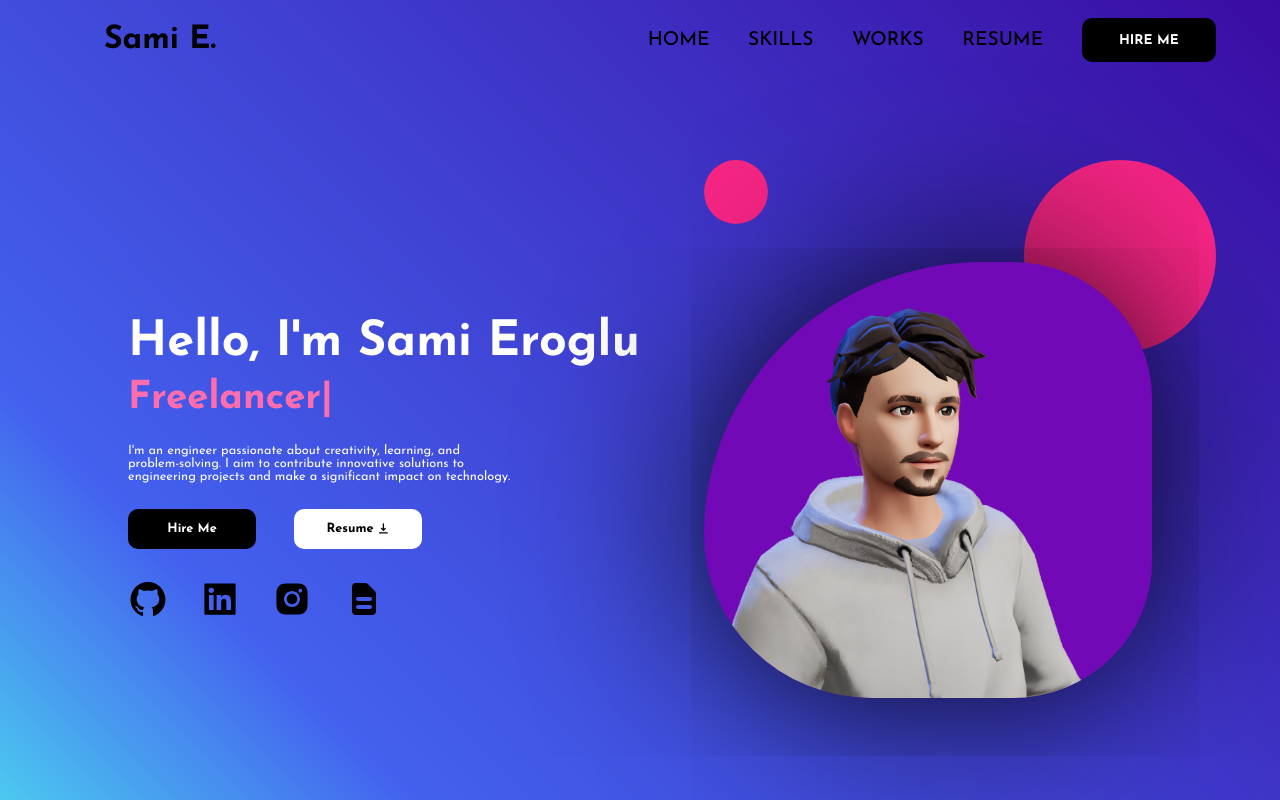
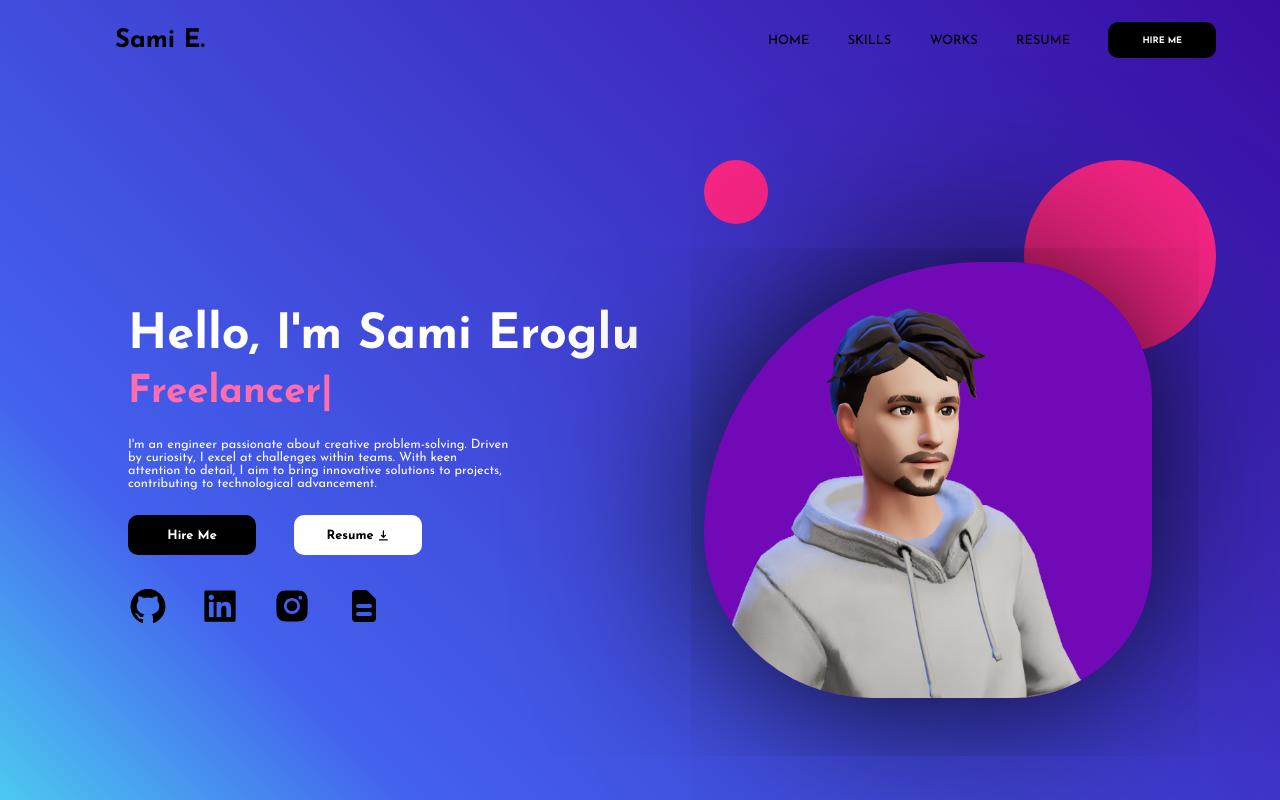
Before and after one commit to Alishbz/my_website, a React (Create React App) app: page / in a window 1280 px wide. Shown: the top 800 px of the page. Built offline with nearby package versions, Linux system fonts and the light colour scheme.

Commit message:
minor changes

```diff
--- a/src/contact/Contact.js
+++ b/src/contact/Contact.js
@@ -86,7 +86,7 @@ function Contact() {
 									justifyContent: "center",
 									alignItems: "center",
 									gap: ".5vw",
-									color: "black",
+									color: "#CE85FF",
 								}}
 							>
 								<BiLogoTelegram size={40} />
@@ -109,7 +109,7 @@ function Contact() {
 									justifyContent: "center",
 									alignItems: "center",
 									gap: ".5vw",
-									color: "black",
+									color: "#CE85FF",
 								}}
 							>
 								<IoLogoWhatsapp size={40} />
@@ -132,7 +132,7 @@ function Contact() {
 									justifyContent: "center",
 									alignItems: "center",
 									gap: ".5vw",
-									color: "black",
+									color: "#CE85FF",
 								}}
 							>
 								<AiFillInstagram size={40} />
--- a/src/home/Home.js
+++ b/src/home/Home.js
@@ -39,9 +39,10 @@ function Home() {
 				</div>
 				<div className="aboutme" data-aos="fade-up">
 					<p>
-						I'm an engineer passionate about creativity, learning, and
-						problem-solving. I aim to contribute innovative solutions to
-						engineering projects and make a significant impact on technology.
+						I'm an engineer passionate about creative problem-solving. Driven by
+						curiosity, I excel at challenges within teams. With keen attention
+						to detail, I aim to bring innovative solutions to projects,
+						contributing to technological advancement.
 					</p>
 				</div>
 				<div className="buttons" data-aos="fade-up">
--- a/src/home/home.css
+++ b/src/home/home.css
@@ -103,7 +103,8 @@
 	height: 10vh;
 	display: flex;
 	flex-direction: row;
-	justify-content: space-between;
+	justify-content: flex-start;
+	gap: 2.5vw;
 	align-items: center;
 }
 .icon1 {
@@ -262,7 +263,7 @@
 		text-align: start;
 		color: white;
 		width: 80%;
-		font-size: 2.5vh;
+		font-size: 4.8vw;
 	}
 	.circle1 {
 		display: none;
--- a/src/navbar/navbar.css
+++ b/src/navbar/navbar.css
@@ -12,7 +12,7 @@
 	display: flex;
 	justify-content: center;
 	align-items: center;
-	font-size: 2.5vw;
+	font-size: 2vw;
 	font-weight: bold;
 	color: black;
 }
@@ -23,15 +23,15 @@
 	flex-direction: row;
 	justify-content: flex-end;
 	align-items: center;
-	font-size: 1.5vw;
+	font-size: 1vw;
 	font-weight: 450;
 	gap: 3vw;
 }
 .hiremebutton {
 	font-family: "Roboto", sans-serif;
 	font-family: "Josefin Sans", sans-serif;
-	width: 15%;
-	height: 55%;
+	width: 12%;
+	height: 45%;
 	text-align: center;
 	font-size: 70%;
 	font-weight: bold;
```
